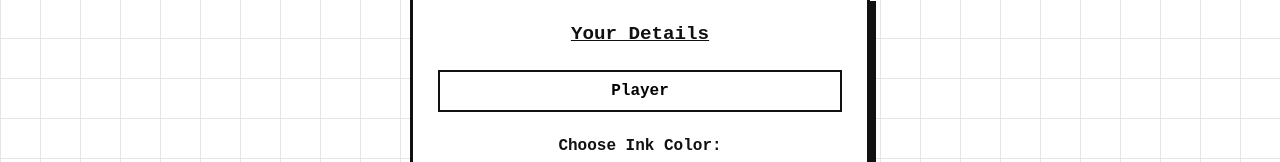
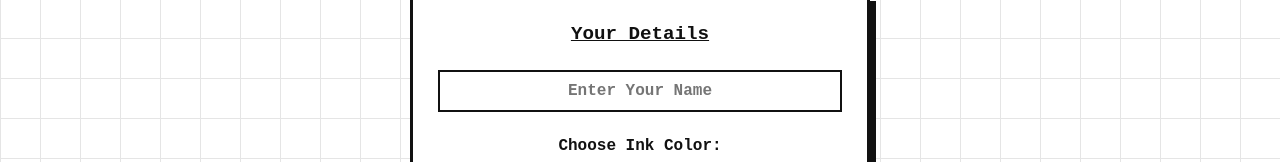
Before and after one commit to aman-nirmal/dots-and-boxes, a website: page public/index.html in a window 1280 px wide. Shown: the part 162-324 px from the top of the page. Drawn offline with nearby package versions, Linux system fonts and the light colour scheme; no server answers.

Commit message:
best'
clear

```diff
--- a/public/index.html
+++ b/public/index.html
@@ -13,7 +13,7 @@
             <h1>Dots & Boxes</h1>
             <div class="card">
                 <h3>Your Details</h3>
-                <input type="text" id="player-name" placeholder="Enter Your Name" value="Player">
+                <input type="text" id="player-name" placeholder="Enter Your Name">
                 <div class="palette-container">
                     <label>Choose Ink Color:</label>
                     <div id="player-palette" class="palette"></div>
```
